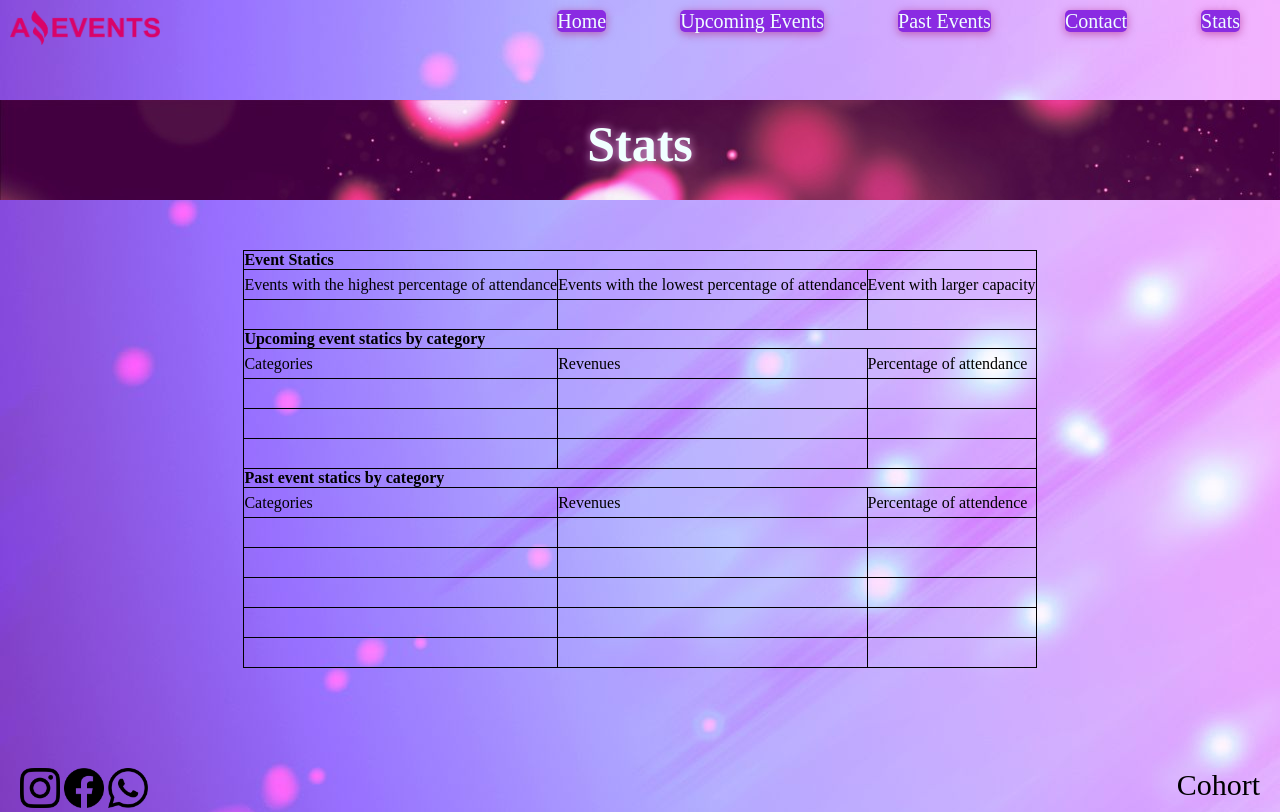
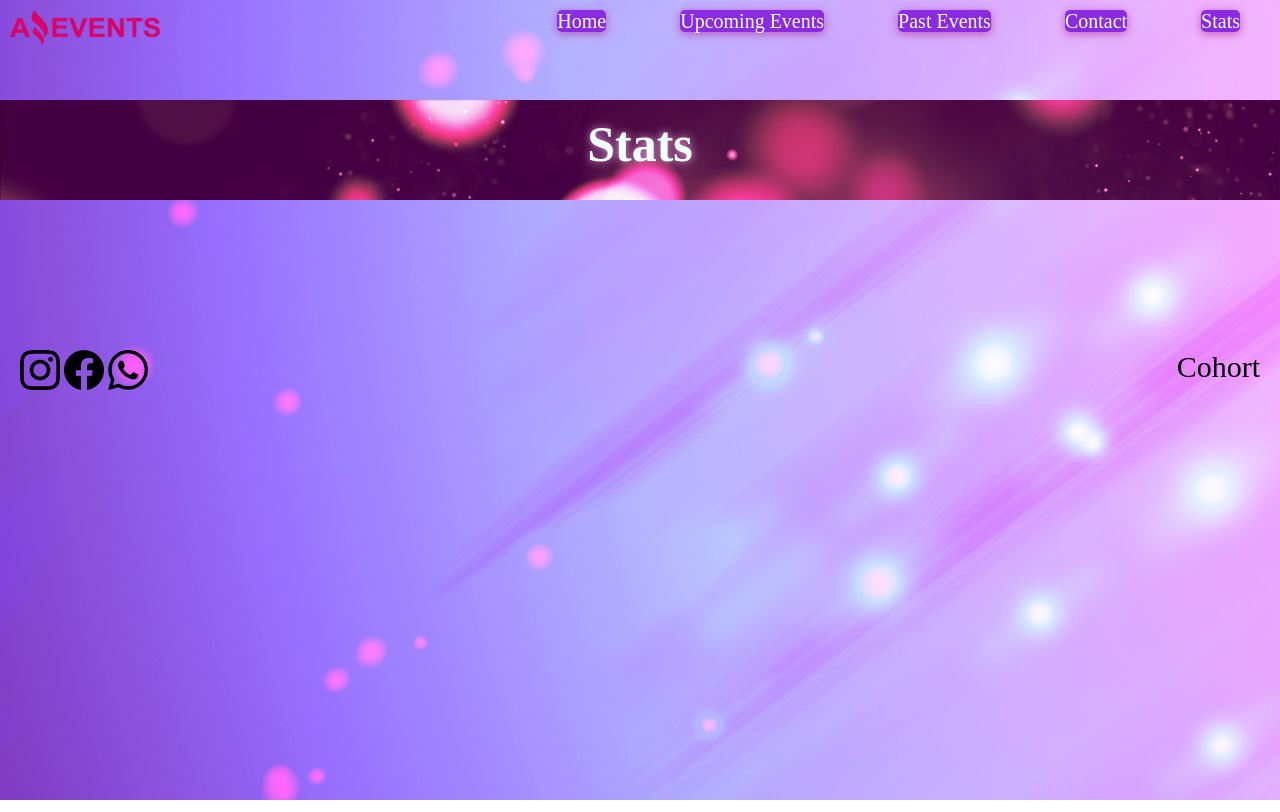
Before and after one commit to AlvarezMariaBelen/Amazing-Events-T4, a plain HTML site: page stats.html in a window 1280 px wide. Drawn offline with Linux system fonts and the light colour scheme.

Commit message:
stats.html

```diff
--- a/stats.html
+++ b/stats.html
@@ -23,78 +23,7 @@
       <h1>Stats</h1>
     </header>
     <main>
-      <table>
-        <tr>
-          <th colspan="3">Event Statics</th>
-        </tr>
-        <tr>
-          <td>Events with the highest percentage of attendance</td>
-          <td>Events with the lowest percentage of attendance</td>
-          <td>Event with larger capacity</td>
-        </tr>
-        <tr>
-          <td>  </td>
-          <td> </td>
-          <td> </td>
-        </tr>
-
-        <tr>
-          <th colspan="3">Upcoming event statics by category</th>
-        </tr>
-        <tr>
-          <td>Categories</td>
-          <td>Revenues</td>
-          <td>Percentage of attendance</td>
-        </tr>
-        <tr>
-          <td>   </td>
-          <td>   </td>
-          <td>   </td>
-        </tr>
-        <tr>
-          <td>   </td>
-          <td>   </td>
-          <td>   </td>
-        </tr>
-        <tr>
-          <td>   </td>
-          <td>   </td>
-          <td>   </td>
-        </tr>
-
-        <tr>
-          <th colspan="3">Past event statics by category</th>
-        </tr>
-        <tr>
-          <td>Categories</td>
-          <td>Revenues</td>
-          <td>Percentage of attendence</td>
-        </tr>
-        <tr>
-          <td>  </td>
-          <td>  </td>
-          <td>  </td>
-        </tr>
-        <tr>
-          <td>   </td>
-          <td>   </td>
-          <td>   </td>
-        </tr>
-        <tr>
-          <td>   </td>
-          <td>   </td>
-          <td>   </td>
-        </tr>
-        <tr>
-          <td>   </td>
-          <td>   </td>
-          <td>   </td>
-        </tr>
-        <tr>
-          <td>   </td>
-          <td>   </td>
-          <td>   </td>
-        </tr>
+      <table id="tablesStats">
       </table>
     </main>
     <footer>
@@ -111,5 +40,6 @@
       </div>
       <p>Cohort</p>
     </footer>
+    <script src="stats.js"></script>
   </body>
 </html>
```
